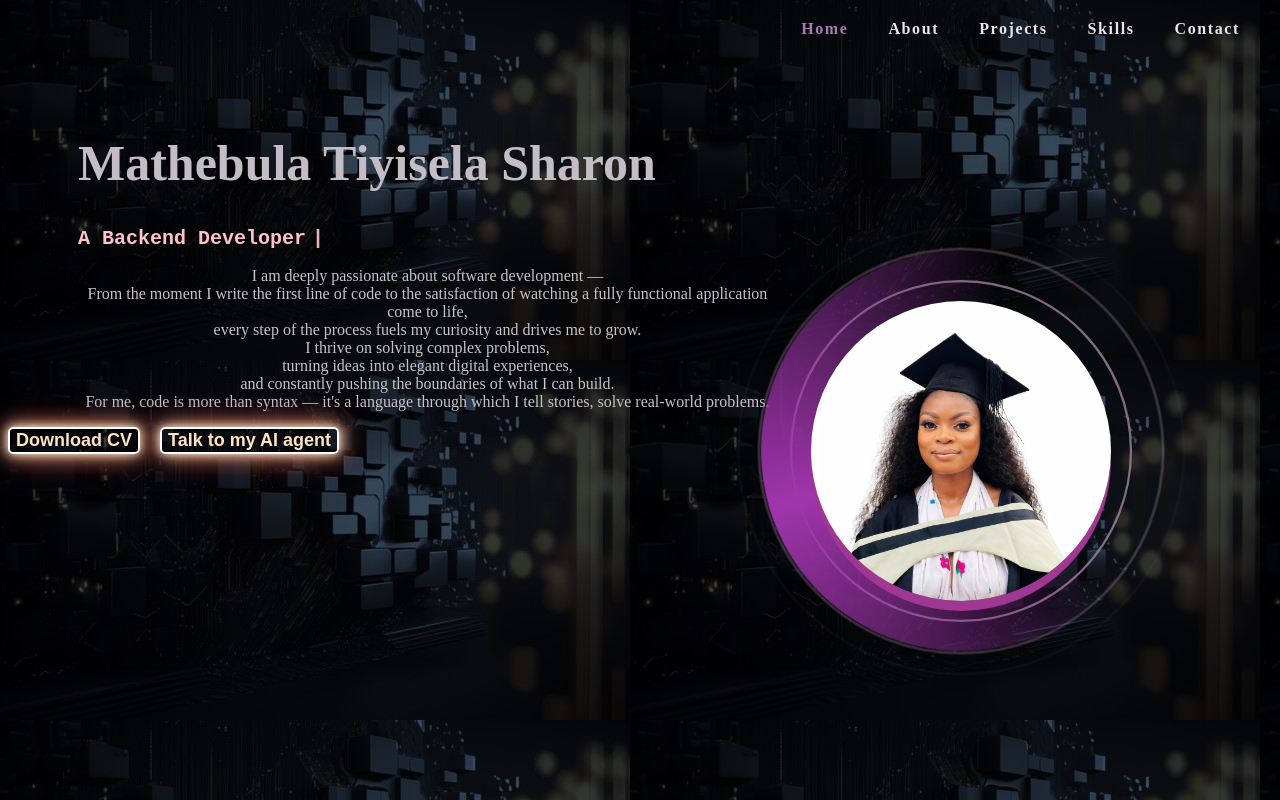
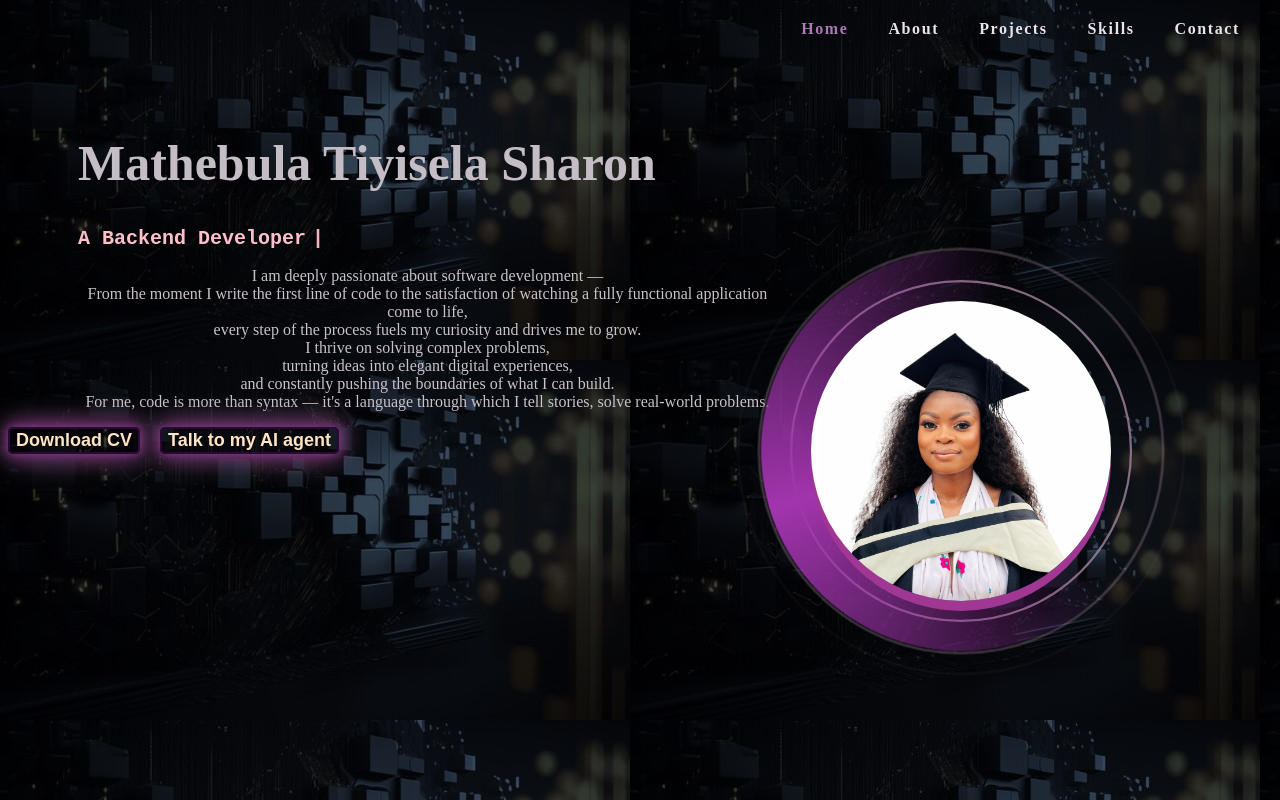
Before and after one commit to Sharon-software/Portfolio, a React (Vite) app in the folder my-app/: page / in a window 1280 px wide. Built offline with nearby package versions, Linux system fonts and the light colour scheme.

Commit message:
button color

```diff
--- a/my-app/src/index.css
+++ b/my-app/src/index.css
@@ -325,9 +325,9 @@ align-items: center;
    color:bisque;
    background-color: transparent;
    text-decoration: none;
-   border:2px solid white;
+   border:2px solid rgb(43, 7, 54);
    border-radius: 5px;
-   box-shadow: 0 0 10px antiquewhite , 0 0 20px burlywood, 0 0 30px brown;
+   box-shadow: 0 0 10px rgb(129, 72, 124) , 0 0 20px rgb(95, 2, 99), 0 0 30px rgb(163, 127, 158);
    transition:all 0.4s ease;
    position:relative;
    overflow: hidden;
```
